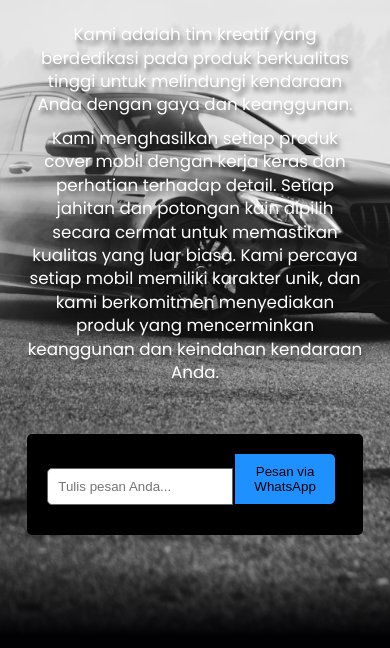
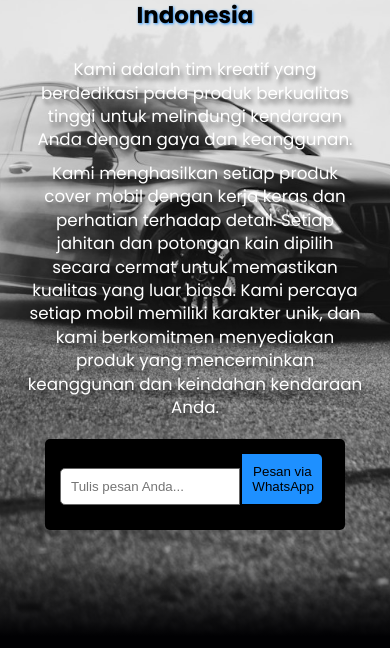
Before and after one commit to Leancyn/leancyn.github.io-securecover, a plain HTML site: page index.html in a window 390 px wide. Shown: the part 196-844 px from the top of the page. Drawn offline with nearby package versions, Linux system fonts and the light colour scheme.

Commit message:
second commit

```diff
--- a/css/style.css
+++ b/css/style.css
@@ -611,6 +611,22 @@ img {
     right: 2%; /* Mengubah jarak dari kanan */
     padding: 15px; /* Mengubah padding untuk penyesuaian pada layar kecil */
     font-size: 0.8em; /* Mengurangi ukuran font untuk penyesuaian pada layar kecil */
+    align-items: center;
+    justify-content: center;
+  }
+
+  .hero .container {
+    max-width: 300px;
+    margin: 20px auto;
+    padding: 15px;
+  }
+
+  .hero .container .input {
+    width: calc(100% - 90px);
+  }
+
+  .hero .container .button {
+    width: 80px;
   }
 
 }
```
